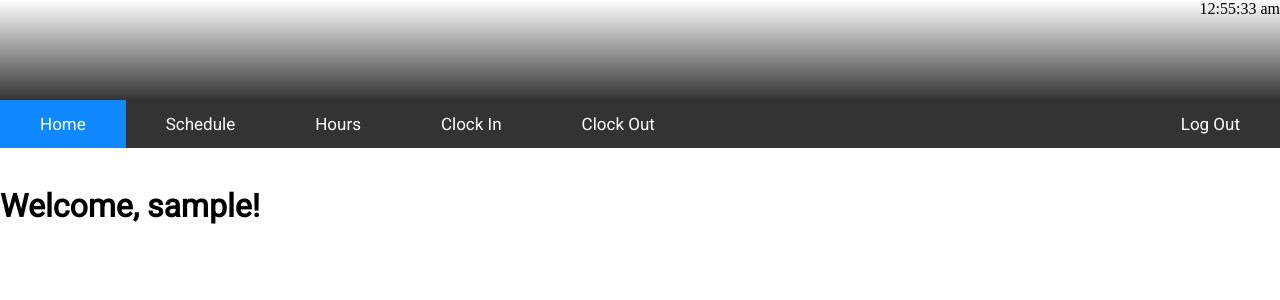
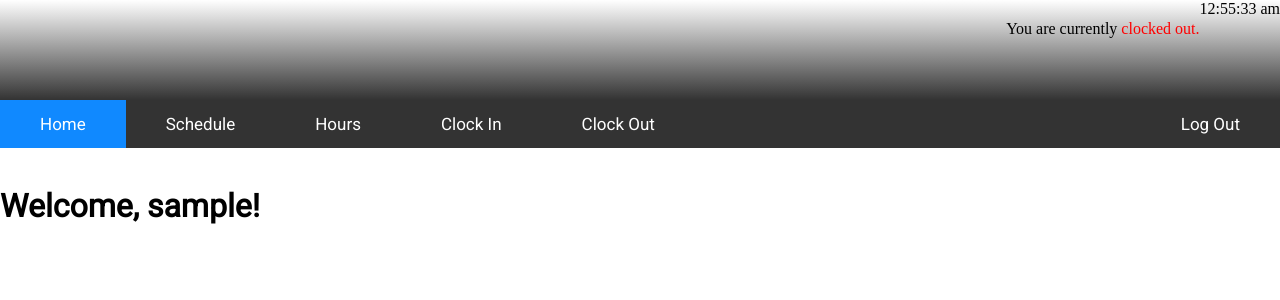
Before and after one commit to thatoneddrguy/Tuffy_Time, a PHP site: page /home.php in a window 1280 px wide. Shown: the top 300 px of the page. Run offline with PHP 8.4, Linux system fonts and the light colour scheme; the visitor is signed in with stand-in values (Sample User, id 1); tables that the repository leaves empty or names only in its code hold one stand-in row (values such as "Sample post"); data that the repository does not hold is empty.

Commit message:
basic clock in status display in header
logic not quite working

```diff
--- a/include/header.php
+++ b/include/header.php
@@ -37,11 +37,34 @@
 </script>
 <?php
     $current_page = basename($_SERVER['PHP_SELF']);
+	$clock_in = 1;  // 0 for clocked out, 1 for clocked in
+
+	// assuming connect.php was included before header.php
+	$result = mysqli_query($link, "SELECT * FROM HOURS_WORKED WHERE CLOCK_OUT='' AND CWID=".$_SESSION['CWID'].";");
+
+	// if there are no results where CLOCK_OUT is blank, then we know the user is clocked out.
+	if(mysqli_num_rows($result) == 0)
+	{
+		$clock_in = 0;
+	}
 ?>
 <div id="header">
     <div class="menu_image">
 		<div id="header_time"></div>
 		<script>showCurrentTime();</script>
+		<div id="clock_in_status">
+			You are currently
+			<?php
+				if($clock_in == 1)
+				{
+					echo "<span id='clocked_in'>clocked in.</span>";
+				}
+				else
+				{
+					echo "<span id='clocked_out'>clocked out.</span>";
+				}
+			?>
+		</div>
 	</div>
     <ul>
         <li><a <?php if($current_page == "home.php") { echo 'class="active"';} ?> href="home.php">Home</a></li>
--- a/include/style.css
+++ b/include/style.css
@@ -138,3 +138,17 @@ h1 {
 #header_time {
     float:right;
 }
+
+#clock_in_status {
+    float:right;
+    position:relative;
+    top:20px;
+}
+
+#clocked_in {
+    color: green;
+}
+
+#clocked_out {
+    color: red;
+}
```
